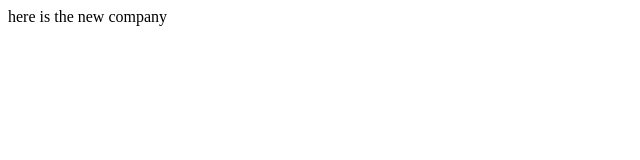
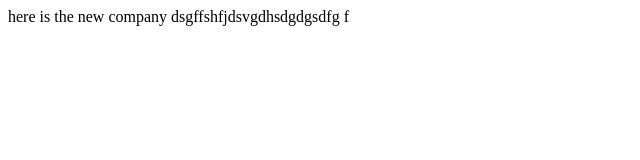
Before and after one commit to xencic/bread.demo, a plain HTML site: page about us.html in a window 1280 px wide. Shown: the whole page, without its empty margins (0-640 px from the left). Drawn offline with Linux system fonts and the light colour scheme.

Commit message:
new twxt

```diff
--- a/about us.html
+++ b/about us.html
@@ -5,5 +5,7 @@
 </head>
 <body>
 here is the new company
+dsgffshfjdsvgdhsdgdgsdfg
+f
 </body>
 </html>
```
